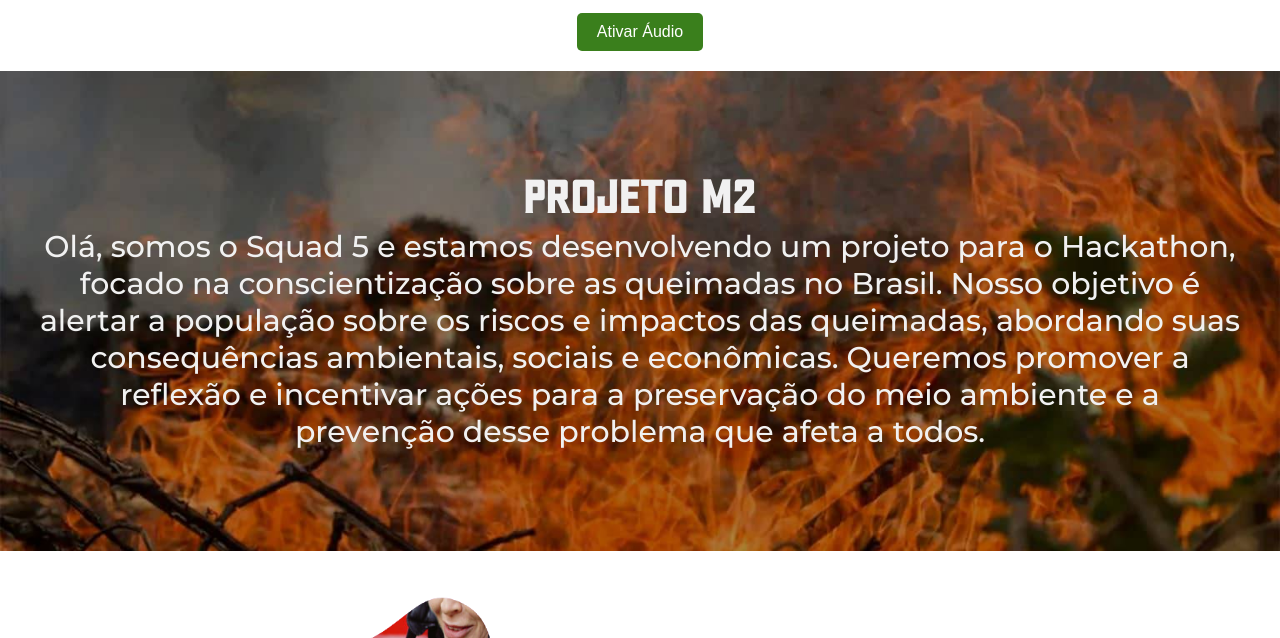
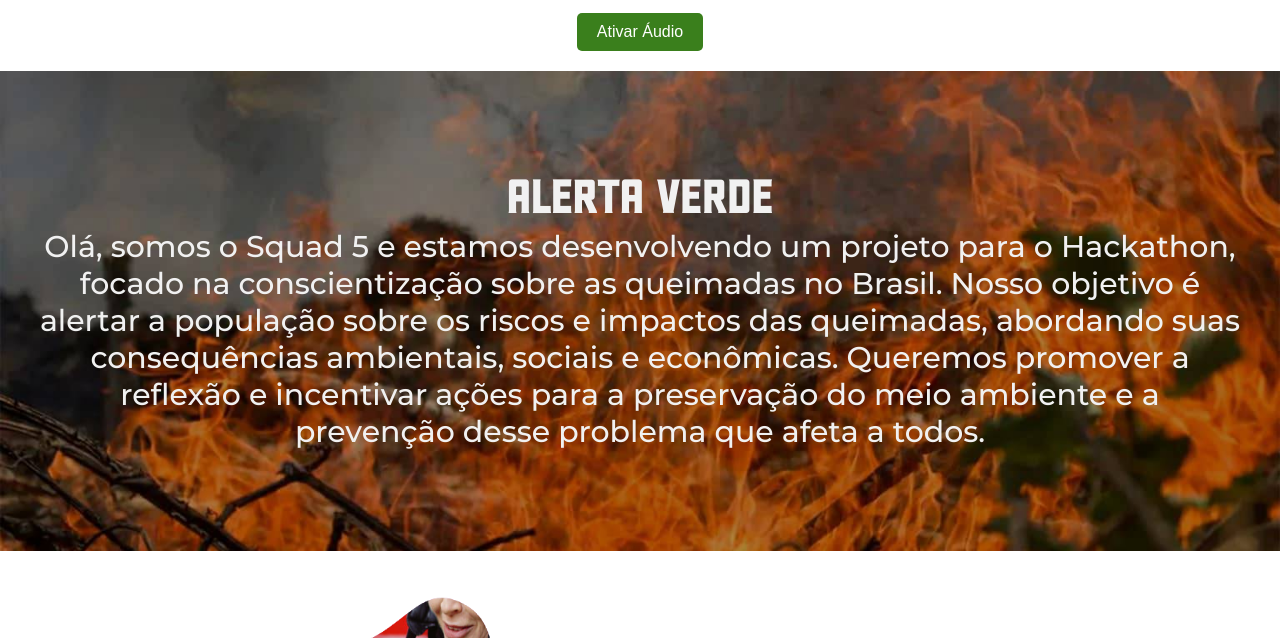
Before and after one commit to xXTHUND3RXx/Projeto-final-m2, a plain HTML site: page index.html in a window 1280 px wide. Shown: the part 91-729 px from the top of the page. Drawn offline with nearby package versions, Linux system fonts and the light colour scheme.

Commit message:
:broom: cleanup: Mudança de título do projeto

```diff
--- a/index.html
+++ b/index.html
@@ -3,7 +3,7 @@
 <head>
     <meta charset="UTF-8">
     <meta name="viewport" content="width=device-width, initial-scale=1.0">
-    <title>Inicio</title>
+    <title>Alerta Verde</title>
     <link rel="stylesheet" href="src/styles/inicio.css">
     <link rel="stylesheet" href="src/styles/global.css">
 </head>
@@ -25,7 +25,7 @@
     <section id="container-1" class="animate-on-scroll" data-audio="public/audios/projetom2-inicio.mp3">
         <img src="public/images/queimada-2.jpg" alt="" class="background-img">
         <div id="text-container-1">
-            <h1>Projeto M2</h1>
+            <h1>Alerta Verde</h1>
             <p>Olá, somos o Squad 5 e estamos desenvolvendo um projeto para o Hackathon, focado na conscientização sobre as queimadas no Brasil. Nosso objetivo é alertar a população sobre os riscos e impactos das queimadas, abordando suas consequências ambientais, sociais e econômicas. Queremos promover a reflexão e incentivar ações para a preservação do meio ambiente e a prevenção desse problema que afeta a todos.
             </p>
         </div>
```
